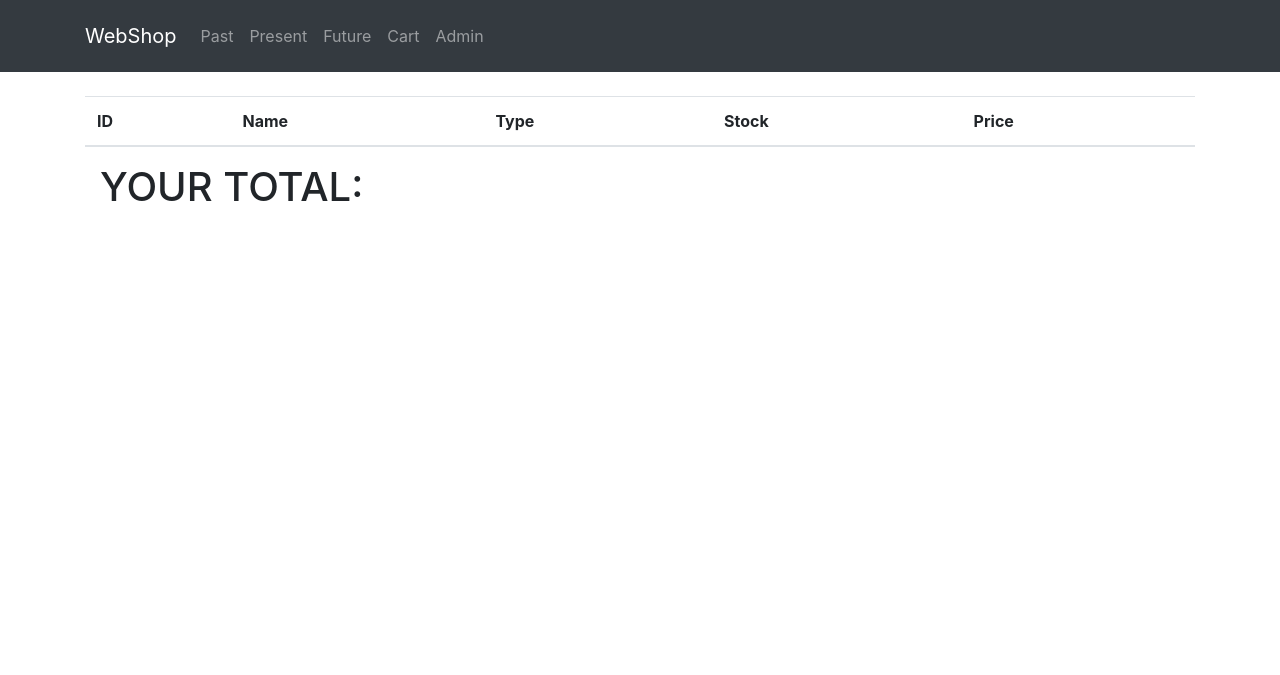
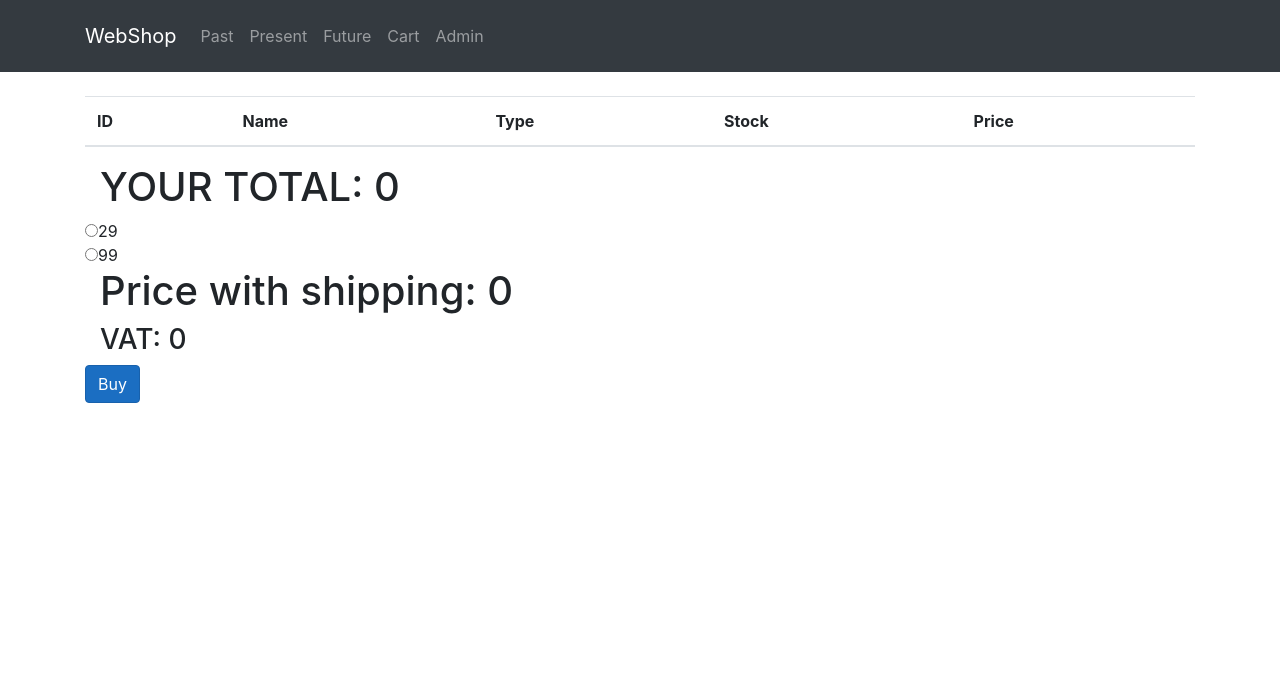
Before and after one commit to Lobos91/WebShopProjectNew, an ASP.NET Core app: page /Cart in a window 1280 px wide. Shown: the top 675 px of the page. Run offline with ASP.NET Core 8, Linux system fonts and the light colour scheme; lists and menus that the app fills with data are empty.

Commit message:
Add more functionality on cart

```diff
--- a/Pages/Cart.cshtml
+++ b/Pages/Cart.cshtml
@@ -1,6 +1,11 @@
 @page
 @model WebbshoppenSS.Pages.CartModel
 @{
+    double sum = 0;
+    //int dataCount = 0;
+    double shipping = 0;
+    double shippingOne = 29;
+    double shippingTwo = 99;
 }
 
 <table class="table">
@@ -26,16 +31,45 @@
                 <td>@item.ProductType</td>
                 <td>@item.Quanity</td>
                 <td>EUR: @item.Price / SEK: @(item.PriceSek = item.Price * 9.5 )</td>
+                <td>
+                    <div class="mb-3">
+                        <button class="btn btn-primary" type="submit">Add</button>
+                    </div>
+                    <div class="mb-3">
+                        <button class="btn btn-danger" type="submit">Remove</button>
+                    </div>
+                </td>
+
+            </tr>
+        </tbody>
+        sum += item.Price;
+        //dataCount++;
+        item.Quanity += -1;
+    }
+</table>
+
+<div class="col-6">
+    <h1>YOUR TOTAL: @sum</h1>
+</div>
+
+<form>
+</form>
+
+    <input type="radio" name="shipping" value="@shippingOne" />@shippingOne<br />
+
+    <input type="radio" name="shipping" value="@shippingTwo" />@shippingTwo<br />
 
 
 
-            </tr>
-        </tbody>
 
-    }
-</table>
-
-
+@{
     <div class="col-6">
-      <h1>YOUR TOTAL:</h1>
+        <h1>Price with shipping: @(sum + shipping)</h1>
+        <h3>VAT: @((sum + shipping) * 0.2)</h3>
     </div>
+    <form method="post">
+        <div class="mb-3">
+            <button class="btn btn-primary" type="submit">Buy</button>
+        </div>
+    </form>
+}
--- a/Pages/Cart.cshtml.cs
+++ b/Pages/Cart.cshtml.cs
@@ -10,6 +10,7 @@ namespace WebbshoppenSS.Pages
     public class CartModel : PageModel
     {
         public List<Product> GetShoppingCarts { get; set; }
+        public double shipping { get; set; }
 
 
         public void OnGet()
```
Also changed, not shown: Models/Product.cs (+4 -4 lines).
